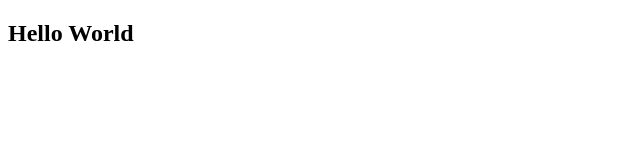
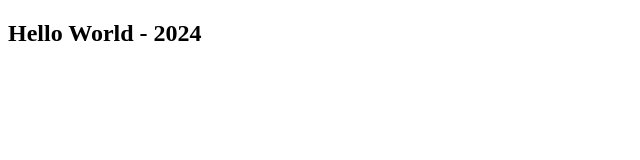
Before and after one commit to bravofrancisco/cursoGit, a plain HTML site: page index.html in a window 1280 px wide. Shown: the full height of the page, 0-640 px from the left. Drawn offline with Linux system fonts and the light colour scheme.

Commit message:
feat: web title

```diff
--- a/index.html
+++ b/index.html
@@ -7,7 +7,7 @@
 </head>
 <body>
     <section>
-        <h1>Hello World</h1>
+        <h1>Hello World - 2024</h1>
     </section>
 </body>
 </html>
```
